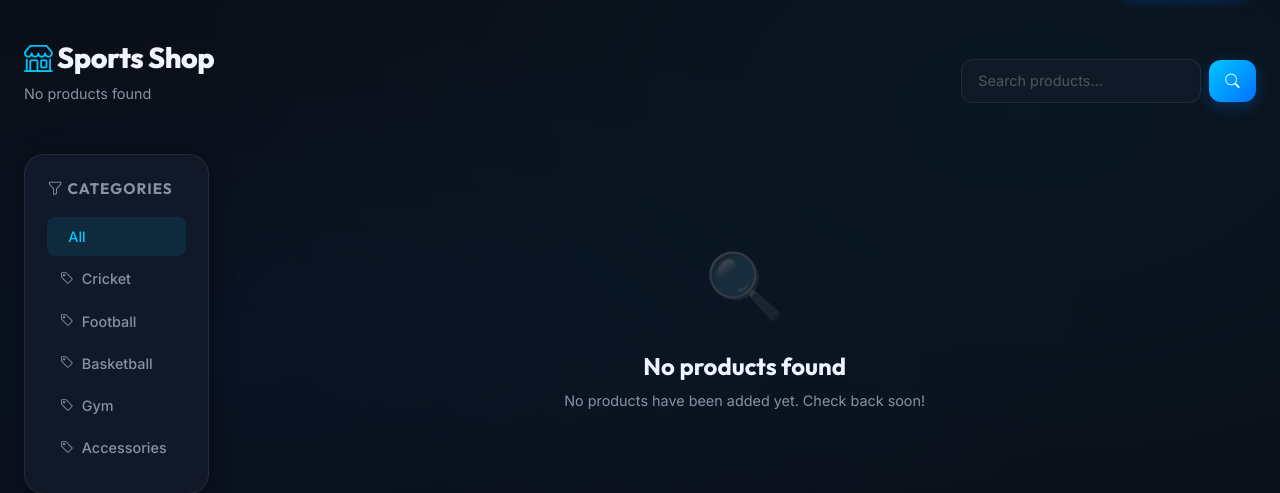
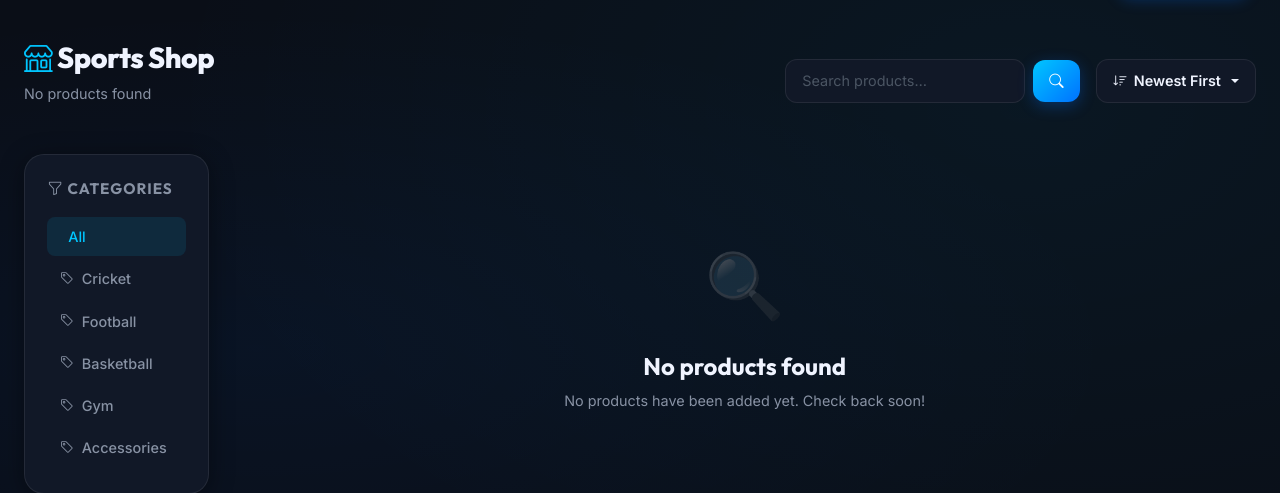
Before and after one commit to nikhilghotankar-8881/SportsHub, a Flask app: page /products/ in a window 1280 px wide. Shown: the part 52-545 px from the top of the page. Run offline with Flask 3, Linux system fonts and the light colour scheme; data that the repository does not hold is empty.

Commit message:
Add product sorting

```diff
--- a/app/routes/product_routes.py
+++ b/app/routes/product_routes.py
@@ -9,6 +9,7 @@ def products():
     """List all products with optional category filter."""
     category = request.args.get("category", "").strip()
     search   = request.args.get("q", "").strip()
+    sort     = request.args.get("sort", "newest").strip()
 
     query = Product.query
 
@@ -17,8 +18,14 @@ def products():
 
     if search:
         query = query.filter(Product.name.ilike(f"%{search}%"))
+    if sort == "price_asc":
+        query = query.order_by(Product.price.asc())
+    elif sort == "price_desc":
+        query = query.order_by(Product.price.desc())
+    else:
+        query = query.order_by(Product.created_at.desc())
 
-    all_products = query.order_by(Product.created_at.desc()).all()
+    all_products = query.all()
 
     # Define hardcoded category list for filter sidebar
     all_categories = ["Cricket", "Football", "Basketball", "Gym", "Accessories"]
@@ -30,6 +37,7 @@ def products():
         categories=all_categories,
         active_category=category,
         search_query=search,
+        current_sort=sort,
     )
 
 
--- a/templates/products.html
+++ b/templates/products.html
@@ -23,10 +23,15 @@
       </p>
     </div>
 
+    <!-- Controls -->
+    <div style="display:flex;gap:1rem;align-items:center;flex-wrap:wrap;">
       <!-- Search -->
-    <form class="search-bar" method="GET" action="{{ url_for('products.products') }}" id="product-search-form">
+      <form class="search-bar" method="GET" action="{{ url_for('products.products') }}" id="product-search-form" style="margin-bottom:0;">
         {% if active_category %}
           <input type="hidden" name="category" value="{{ active_category }}" />
+        {% endif %}
+        {% if current_sort and current_sort != 'newest' %}
+          <input type="hidden" name="sort" value="{{ current_sort }}" />
         {% endif %}
         <input
           type="text"
@@ -39,12 +44,28 @@
         <button type="submit" class="btn-primary-custom" style="padding:0.6rem 1rem;" id="search-submit-btn">
           <i class="bi bi-search"></i>
         </button>
-      {% if search_query or active_category %}
-        <a href="{{ url_for('products.products') }}" class="btn-outline-custom" style="padding:0.58rem 0.9rem;" id="clear-filter-btn">
+        {% if search_query or active_category or (current_sort and current_sort != 'newest') %}
+          <a href="{{ url_for('products.products') }}" class="btn-outline-custom" style="padding:0.58rem 0.9rem;" id="clear-filter-btn" title="Clear all filters">
             <i class="bi bi-x-lg"></i>
           </a>
         {% endif %}
       </form>
+
+      <!-- Sort Dropdown -->
+      <div class="dropdown">
+        <button class="btn-outline-custom dropdown-toggle" type="button" id="sortDropdown" data-bs-toggle="dropdown" aria-expanded="false" style="padding:0.58rem 1rem;background:var(--bg-card);color:var(--text-primary);border-color:var(--border);">
+          <i class="bi bi-sort-down"></i>
+          {% if current_sort == 'price_asc' %}Price: Low to High
+          {% elif current_sort == 'price_desc' %}Price: High to Low
+          {% else %}Newest First{% endif %}
+        </button>
+        <ul class="dropdown-menu dropdown-menu-end shadow-sm" aria-labelledby="sortDropdown">
+          <li><a class="dropdown-item {% if current_sort == 'newest' or not current_sort %}active{% endif %}" href="{{ url_for('products.products', category=active_category or None, q=search_query or None, sort='newest') }}">Newest First</a></li>
+          <li><a class="dropdown-item {% if current_sort == 'price_asc' %}active{% endif %}" href="{{ url_for('products.products', category=active_category or None, q=search_query or None, sort='price_asc') }}">Price: Low to High</a></li>
+          <li><a class="dropdown-item {% if current_sort == 'price_desc' %}active{% endif %}" href="{{ url_for('products.products', category=active_category or None, q=search_query or None, sort='price_desc') }}">Price: High to Low</a></li>
+        </ul>
+      </div>
+    </div>
   </div>
 
   <div class="row g-4">
@@ -54,14 +75,14 @@
       <div class="sidebar-card">
         <p class="sidebar-title"><i class="bi bi-funnel"></i> Categories</p>
 
-        <a href="{{ url_for('products.products', q=search_query) if search_query else url_for('products.products') }}"
+        <a href="{{ url_for('products.products', q=search_query or None, sort=current_sort or None) }}"
            class="category-link {% if not active_category %}active{% endif %}"
            id="cat-all">
           <i class="bi bi-grid-2x2"></i> All
         </a>
 
         {% for cat in categories %}
-          <a href="{{ url_for('products.products', category=cat, q=search_query) if search_query else url_for('products.products', category=cat) }}"
+          <a href="{{ url_for('products.products', category=cat, q=search_query or None, sort=current_sort or None) }}"
              class="category-link {% if active_category == cat %}active{% endif %}"
              id="cat-{{ cat|lower|replace(' ','-') }}">
             <i class="bi bi-tag"></i> {{ cat }}
```
Lines whose indentation alone changed are shown as unchanged.
